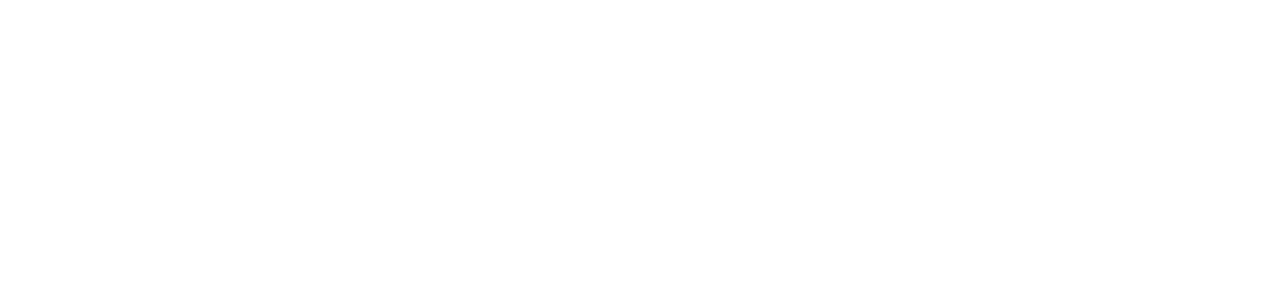
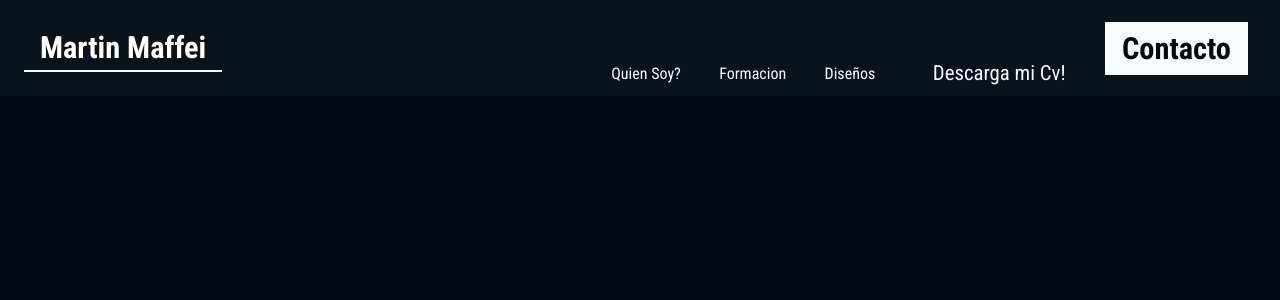
Before and after one commit to MartinMaffei95/portafolio, a Next.js app: page /Proyectos in a window 1280 px wide. Before the commit this address had no page. Shown: the top 300 px of the page. Built offline with nearby package versions, Linux system fonts and the light colour scheme.

Commit message:
Se modifico la seccion de DISEÑOS, se cambiaron algunos nombres de secciones. Se cambio el icono de linkedIN y modificaron rutas de iconos

```diff
--- a/Componentes/Formacion.js
+++ b/Componentes/Formacion.js
@@ -29,7 +29,7 @@
 
     return(
         <div className="SectionLO Formacion" id="FORMACION_ID">
-            <h2 className="titulo"  > Mis Certificados</h2 >
+            <h2 className="titulo"  > Cursos </h2 >
             <div className="disciplinas" onClick={selectDisciplina}>
                     {/* <Disciplina
                     titulo="HTML"
--- a/Componentes/SeccionContacto.js
+++ b/Componentes/SeccionContacto.js
@@ -15,13 +15,13 @@
                 <div className="iconos_container">
                     <Icono
                         nombre="Git"
-                        imagenSRC="../Iconos/008-github.png"
+                        imagenSRC="../iconos/008-github.png"
                         esLink={true}
                         Url={"https://github.com/"}
                     />
                     <Icono
                         nombre="LindIn"
-                        imagenSRC="../Iconos/006-sass.png"
+                        imagenSRC="../iconos/linkedin.png"
                         esLink={true}
                         Url={"https://www.linkedin.com/feed/"}
                     />
--- a/Moleculas/MainMenu.js
+++ b/Moleculas/MainMenu.js
@@ -15,21 +15,21 @@
             {/* menu navegador */}
             <ul className="menuHeader">
                 <li className="MenuHeader_element">
-                <Link  href="#">
+                <Link  href="/#">
                     <a onClick={funcionContraer}>
                         Quien Soy?
                     </a>
                 </Link>
                 </li>
                 <li className="MenuHeader_element">
-                <Link  href="#FORMACION_ID">
+                <Link  href="/#FORMACION_ID">
                     <a onClick={funcionContraer}>
                         Formacion
                     </a>
                 </Link>
                 </li>
                 <li className="MenuHeader_element">
-                <Link  href="#DISENIOS_ID">
+                <Link  href="/#DISENIOS_ID">
                     <a onClick={funcionContraer}>
                         Diseños
                     </a>
@@ -37,7 +37,7 @@
                 </li>
                 <li className="MenuHeader_element contact_element">
                     <div className="ContactoHeader">
-                        <Link href="#">
+                        <Link href="/">
                             <a>
                                 Descarga mi Cv!
                             </a>
--- /dev/null
+++ b/pages/Proyectos/index.js
@@ -0,0 +1,12 @@
+import Header from "../../Componentes/Header"
+
+const Proyectos = ({certificados, proyectos}) => {
+    return (
+    <>
+      <Header/>
+
+      </>
+    )
+  }
+
+  export default Proyectos
--- a/styles/globals.css
+++ b/styles/globals.css
@@ -603,6 +603,8 @@
     transition: transform .2s, box-shadow .3s ease-out;
     user-select: none;
 
+    /* border: var(--border-separador); */
+
 }
 
 .disciplinas .disciplinas_elemento:hover{
@@ -877,11 +879,55 @@
     cursor: pointer;
 }
 
+.Disenios a.no-style{
+    text-decoration: none;
+    position: relative;
+    border-left: 0;
+    border-right: 0;
+    padding: 0;
+    white-space: nowrap;
+    background: none;
+    padding: .5rem 1rem;
+    font-weight: var(--f-wight-bold);
+    font-size: var(--f-size-normal);
+
+}
+
 .Disenios .diseniosNav_elemento{
     margin-bottom: 2rem;
     list-style: none;
+    min-width: 20rem;
+    min-height: 10rem;
+    border: var(--border-separador);
+    position: relative;
 
     transition: transform .3s, box-shadow .3s ease-out;
+
+    cursor: pointer;
+
+}
+
+
+.wallText{
+    display: flex;
+    position: absolute;
+    height: 100%;
+    width: 100%;
+    top: 0;
+    left: 0;
+    background-color: rgba(1, 8, 15, .5);
+}
+
+.wallText p{
+    margin: auto;
+    padding: 5%;
+    text-align: center;
+    background-color: var(--background-color);
+    border: var(--border-separador);
+}
+
+.Disenios .diseniosNav_elemento:hover .wallText{
+    background-color: rgba(1, 8, 15, .2);
 }
 
 .Disenios .diseniosNav_elemento:hover{
@@ -901,8 +947,10 @@
 .Disenios .imagenContainer{
     position: relative;
     background-color: #FFF;
-    height: 360px;
-    width: 480px;
+    height: 100%;
+    width: 100%;
+    /* margin: 0; */
+    padding: 0;
 }
 
 .Disenios .VisorContenedor .CambiarImagen{
@@ -957,8 +1005,8 @@
 
 
 .Disenios .icono_imagen{
-    width: 50px;
-    height: 50px;
+    width: 25px;
+    height: 25px;
     margin: auto;
 
 }
@@ -973,6 +1021,24 @@
     margin-right: 10%;
 
 }
+
+.contenedorProyecto{
+    /* overflow: scroll; */
+    min-height: 100%;
+    /* min-width: 100%; */
+    padding: 0;
+    background-color: red;
+    position: relative;
+    display: flex;
+}
+
+/* contenedorProyecto_iframe{
+    min-height: 100%;
+    width: 200%;
+    margin: 0;
+    padding: 0;
+    overflow: hidden;
+} */
 
 /*SECCION DE CONTACTO*/
 
```
Also changed, not shown: Componentes/MisDisenios.js (+19 -10 lines), Moleculas/FragmentoMuestra.js (+7 -2 lines), Moleculas/LinkDisenio.js (+13 -5 lines), Moleculas/PanelVistaPrevia.js (+22 -6 lines), public/iconos/linkedin.png (added), public/mcmini.jpg (added).
